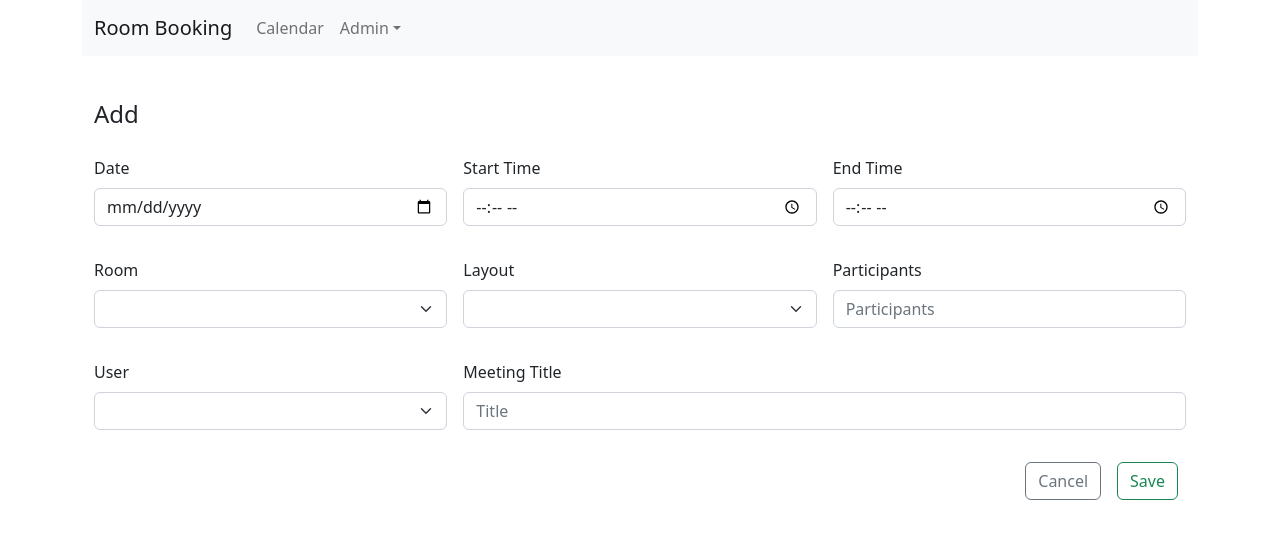
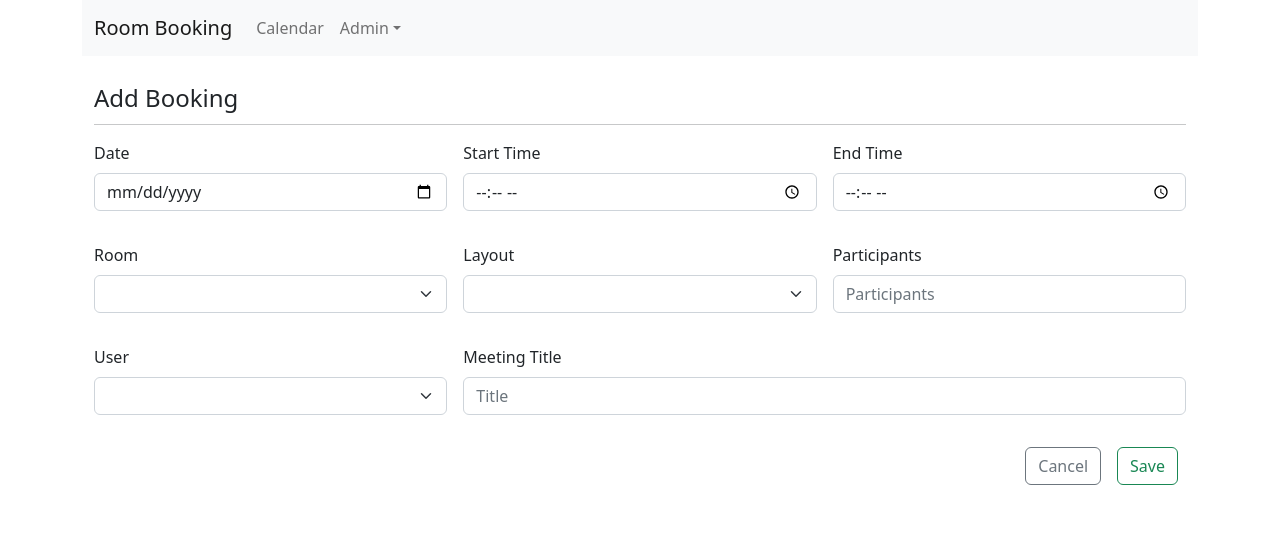
Before and after one commit to scottcagno/angular-refresher, an Angular app in the folder web/RoomBookingClient/: page /add-booking in a window 1280 px wide. Shown: the top 538 px of the page. Built offline with nearby package versions, Linux system fonts and the light colour scheme.

Commit message:
[RoomBookingClient] -- m5c3.0705

```diff
--- a/web/RoomBookingClient/src/app/calendar/calendar.component.ts
+++ b/web/RoomBookingClient/src/app/calendar/calendar.component.ts
@@ -28,16 +28,16 @@ export class CalendarComponent implements OnInit {
 
   loadData(): void  {
     this.message = 'Loading data....'
-    this.dataService.getUser(2).subscribe(
-      next => {
-        console.log(next);
-        console.log(typeof next);
-        console.log(next.getRole());
-      },
-      error => {
-        this.message = 'Sorry -- error loading user data'
-      }
-    );
+    // this.dataService.getUser(2).subscribe(
+    //   next => {
+    //     console.log(next);
+    //     console.log(typeof next);
+    //     console.log(next.getRole());
+    //   },
+    //   error => {
+    //     this.message = 'Sorry -- error loading user data'
+    //   }
+    // );
     this.route.queryParams.subscribe(
       params =>{
         this.selectedDate = params['date'];
--- a/web/RoomBookingClient/src/app/calendar/edit-booking/edit-booking.component.html
+++ b/web/RoomBookingClient/src/app/calendar/edit-booking/edit-booking.component.html
@@ -1,11 +1,5 @@
 <div class="edit">
-<!--  <legend>{{ booking.id == null ? 'Add' : 'Edit'}} Booking</legend>-->
-  <span *ngIf="dataLoaded">
-  <legend>
-    <span *ngIf="booking.id == null">Add</span>
-    <span *ngIf="booking.id != null">Edit</span>
-  </legend>
-  </span>
+<legend>{{ booking.id == null ? 'Add' : 'Edit'}} Booking</legend>
   <hr>
   <div class="card card-body bg-warning mb-3" *ngIf="message">{{ message }}</div>
   <form *ngIf="dataLoaded" autocomplete="off" readonly="false" novalidate class="row g-3">
--- a/web/RoomBookingClient/src/app/calendar/edit-booking/edit-booking.component.ts
+++ b/web/RoomBookingClient/src/app/calendar/edit-booking/edit-booking.component.ts
@@ -46,6 +46,7 @@ export class EditBookingComponent implements OnInit {
         )
         .subscribe(
         next => {
+          console.log(this.booking, next);
           this.booking = next;
           this.dataLoaded = true;
           this.message = '';
```
